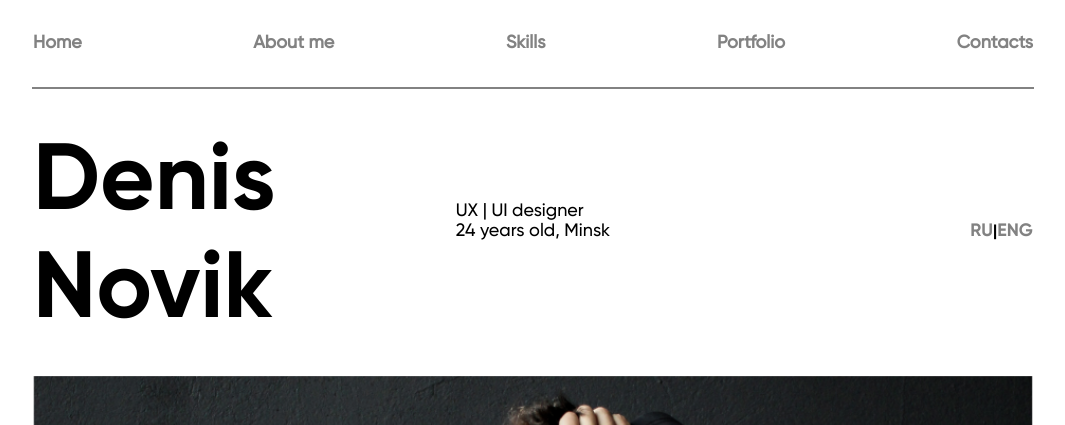
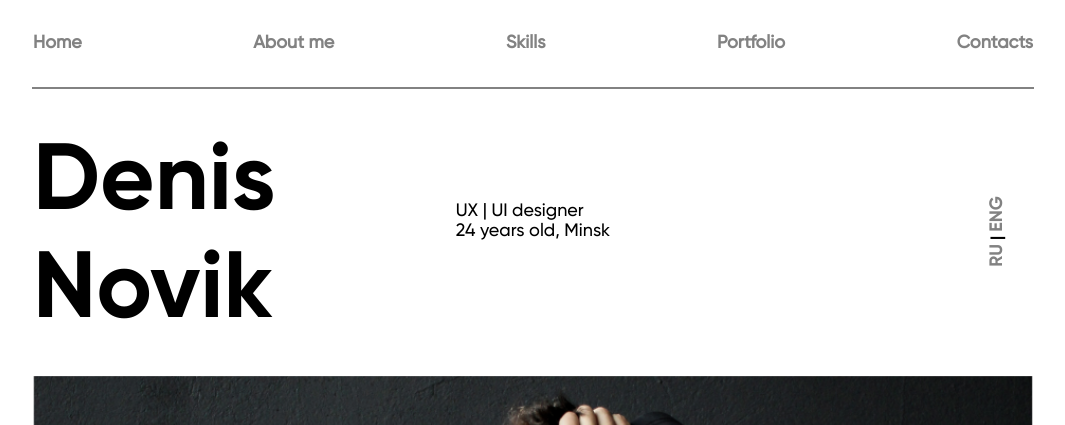
Before and after one commit to dimik999/denisnovik, a plain HTML site: page index.html in a window 1280 px wide. Shown: the top 425 px of the page, without its empty margins (107-1172 px from the left). Drawn offline with nearby package versions, Linux system fonts and the light colour scheme.

Commit message:
кнопка xd)

```diff
--- a/css/style.css
+++ b/css/style.css
@@ -73,7 +73,6 @@ img {
   max-width: 1000px;
   width: 100%;
   margin: 0 auto;
-  justify-content: space-between;
 }
 
 .h1 {
@@ -110,6 +109,10 @@ img {
   align-items: center;
   font-family: 'Gilroy Bold', Arial, sans-serif;
   font-size: 16px;
+}
+
+.lang {
+  rotate: -90deg;
 }
 
 .ru-eng p {
--- a/index.html
+++ b/index.html
@@ -44,9 +44,11 @@
           </p>
         </div>
         <div class="ru-eng">
-          <btn class="ru a-btn" href="#">RU</btn>
-          |
-          <btn class="eng a-btn" href="#">ENG</btn>
+          <div class="lang">
+            <btn class="ru a-btn" href="#">RU</btn>
+            |
+            <btn class="eng a-btn" href="#">ENG</btn>
+          </div>
         </div>
       </div>
       <div class="first-screen__den">
```
